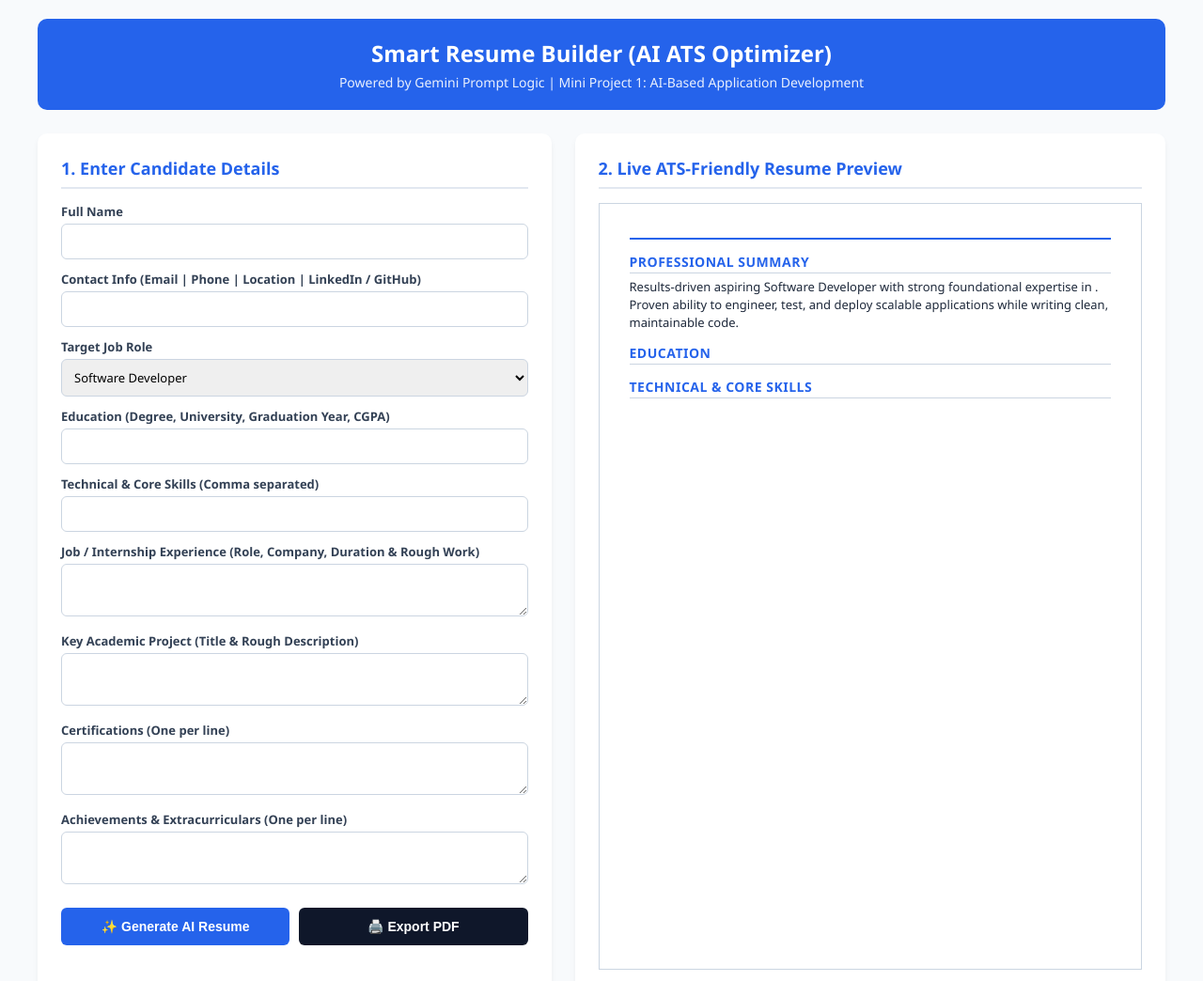
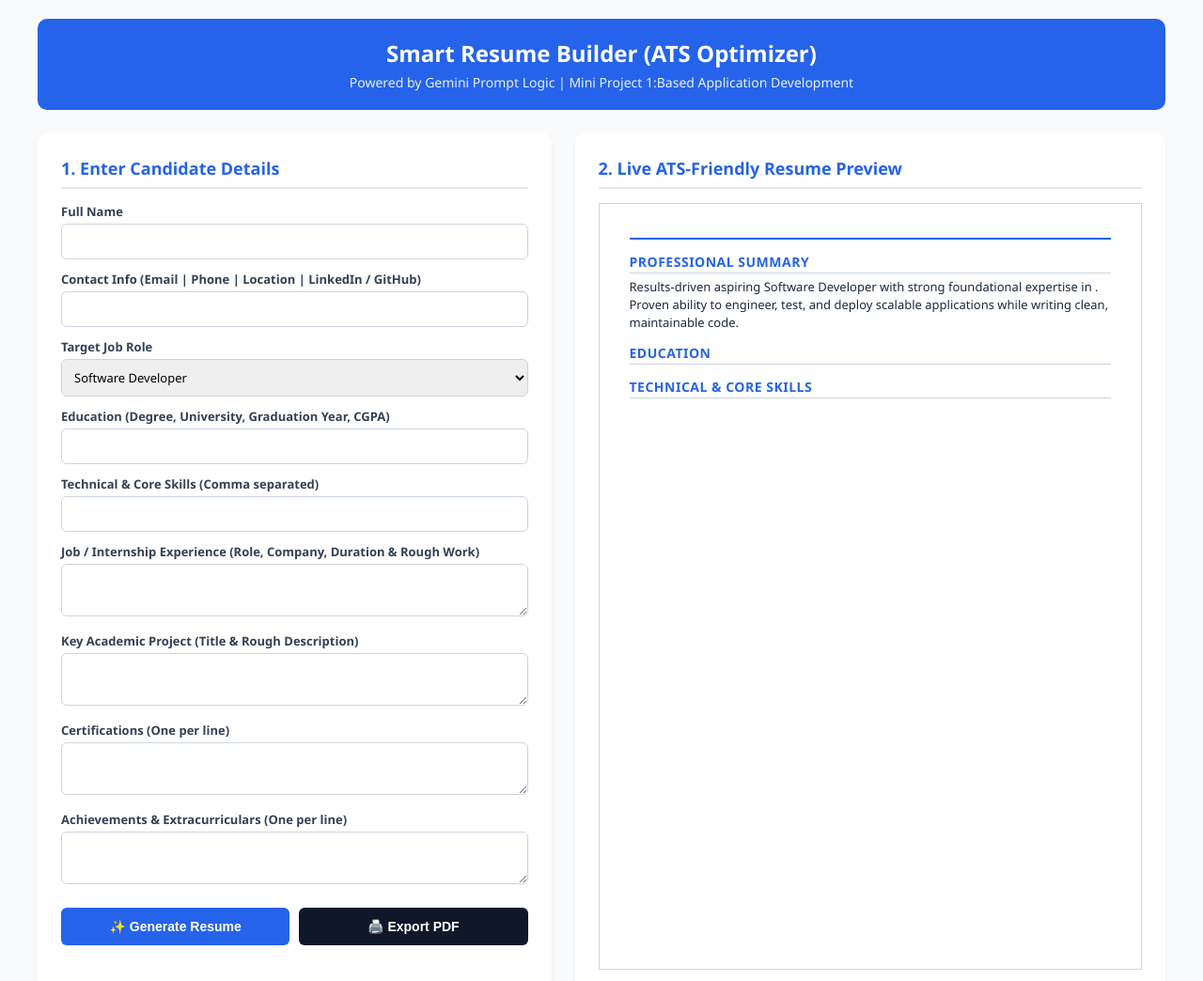
Before and after one commit to imvm09/Smart-Resume-Builder, a plain HTML site: page index.html in a window 1280 px wide. Shown: the whole page at 94% size. Drawn offline with Linux system fonts and the light colour scheme.

Commit message:
Update index.html

```diff
--- a/index.html
+++ b/index.html
@@ -3,7 +3,7 @@
 <head>
     <meta charset="UTF-8">
     <meta name="viewport" content="width=device-width, initial-scale=1.0">
-    <title>Smart Resume Builder - AI ATS Optimizer</title>
+    <title>Smart Resume Builder - ATS Optimizer</title>
     <style>
         :root { --primary: #2563eb; --dark: #1e293b; --light: #f8fafc; }
         body { font-family: 'Segoe UI', Tahoma, Geneva, Verdana, sans-serif; background: var(--light); color: var(--dark); margin: 0; padding: 20px; }
@@ -48,8 +48,8 @@
 
 <div class="container">
     <div class="header">
-        <h1>Smart Resume Builder (AI ATS Optimizer)</h1>
-        <p>Powered by Gemini Prompt Logic | Mini Project 1: AI-Based Application Development</p>
+        <h1>Smart Resume Builder (ATS Optimizer)</h1>
+        <p>Powered by Gemini Prompt Logic | Mini Project 1:Based Application Development</p>
     </div>
 
     <!-- Input Form -->
@@ -89,7 +89,7 @@
         <textarea id="achievements" rows="2"></textarea>
 
         <div class="btn-group">
-            <button onclick="generateResume()">✨ Generate AI Resume</button>
+            <button onclick="generateResume()">✨ Generate Resume</button>
             <button class="btn-secondary" onclick="window.print()">🖨️ Export PDF</button>
         </div>
     </div>
@@ -147,7 +147,7 @@
 
         const primarySkill = skills.split(',')[0]?.trim() || 'modern technologies';
 
-        // 1. Role-based AI Summary Templates
+        // 1. Role-based Summary Templates
         const summaries = {
             "Software Developer": `Results-driven aspiring Software Developer with strong foundational expertise in ${skills}. Proven ability to engineer, test, and deploy scalable applications while writing clean, maintainable code.`,
             "Data Analyst": `Detail-oriented aspiring Data Analyst skilled in ${skills}. Adept at transforming complex datasets into actionable insights through statistical modeling and structured reporting.`,
@@ -155,7 +155,7 @@
             "Digital Marketer": `Analytical Digital Marketer equipped with hands-on skills in ${skills}. Experienced in optimizing online visibility, content strategy, and data-backed campaign growth.`
         };
 
-        // 2. AI Experience Enhancer
+        // 2. Experience Enhancer
         if (rawExp !== "") {
             document.getElementById('sec-exp').style.display = 'block';
             const expParts = rawExp.split('-');
@@ -169,7 +169,7 @@
             document.getElementById('sec-exp').style.display = 'none';
         }
 
-        // 3. AI Project Enhancer
+        // 3. Project Enhancer
         if (rawProject !== "") {
             document.getElementById('sec-proj').style.display = 'block';
             document.getElementById('out-project').innerHTML = `
```
